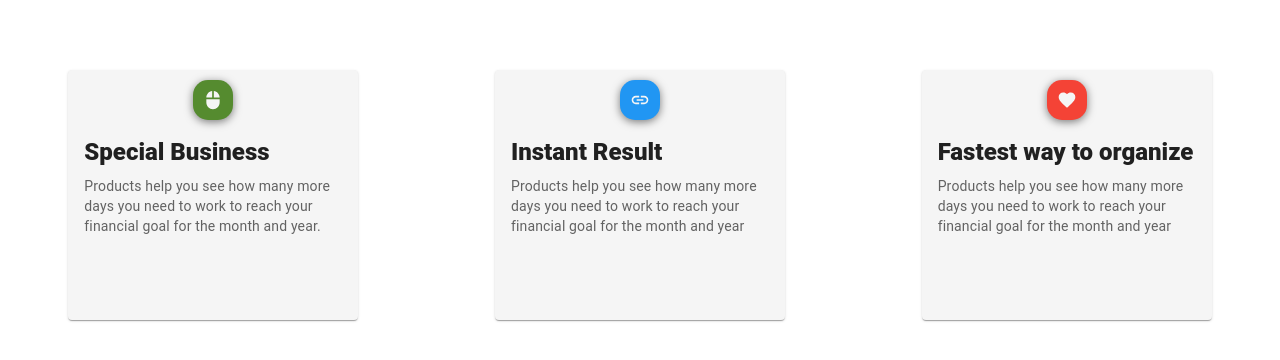
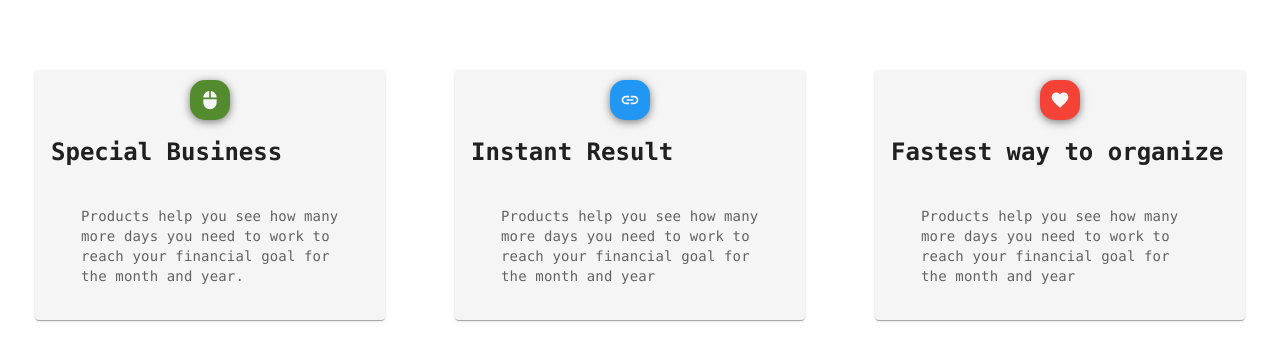
Before and after one commit to muchirijane/next-product-site, a Next.js app: page /cards in a window 1280 px wide. Shown: the top 360 px of the page. Built offline with nearby package versions, Linux system fonts and the light colour scheme.

Commit message:
Completed the task

```diff
--- a/pages/cards.js
+++ b/pages/cards.js
@@ -22,7 +22,7 @@ export default function Cards() {
       <Grid style={{ margin: "auto", marginTop: "70px", display: "flex" }}>
         <Card
           sx={{ maxWidth: 200, maxHeight: 250 }}
-          style={{ margin: "auto", backgroundColor: "#f5f5f5", minWidth: "290px",minHeight: '250px' }}
+          style={{ margin: "auto", backgroundColor: "#f5f5f5", minWidth: "350px",minHeight: '250px' }}
         >
           <Box
             mb={1}
@@ -42,10 +42,10 @@ export default function Cards() {
             <MouseIcon fontSize="small" sx={{ color: grey["A100"] }}></MouseIcon>
           </Box>
           <CardContent>
-            <Typography fontWeight="800" gutterBottom variant="h5" component="div">
+            <Typography fontFamily='Menlo' fontWeight="800" gutterBottom variant="h5" component="div">
               Special Business
             </Typography>
-            <Typography variant="body2" color="text.secondary">
+            <Typography padding='30px' fontFamily='Menlo' variant="body2" color="text.secondary">
               Products help you see how many more days you need to work to reach your
               financial goal for the month and year.
             </Typography>
@@ -56,13 +56,14 @@ export default function Cards() {
       <Grid style={{ margin: "auto", marginTop: "70px", display: "flex" }}>
         <Card
           sx={{ maxWidth: 200, maxHeight: 250 }}
-          style={{ margin: "auto", backgroundColor: "#f5f5f5", minWidth: "290px",minHeight: '250px' }}
+          style={{ margin: "auto", backgroundColor: "#f5f5f5", minWidth: "350px",minHeight: '250px'}}
         >
           <Box
             mb={1}
             sx={{
               width: "40px",
               height: "40px",
+
               backgroundColor: blue[500],
               borderRadius: "15px",
               display: "flex",
@@ -76,10 +77,10 @@ export default function Cards() {
             <LinkIcon fontSize="small" sx={{ color: grey["A100"] }}></LinkIcon>
           </Box>
           <CardContent>
-            <Typography fontWeight="800" gutterBottom variant="h5" component="div">
+            <Typography fontFamily='Menlo' fontWeight="800" gutterBottom variant="h5" component="div">
             Instant Result
             </Typography>
-            <Typography variant="body2" color="text.secondary">
+            <Typography padding='30px' fontFamily='Menlo' variant="body2" color="text.secondary">
             Products help you see how many more days you need to work to reach your
           financial goal for the month and year
             </Typography>
@@ -90,7 +91,7 @@ export default function Cards() {
       <Grid style={{ margin: "auto", marginTop: "70px", display: "flex" }}>
         <Card
           sx={{ maxWidth: 200, maxHeight: 250 }}
-          style={{ margin: "auto", backgroundColor: "#f5f5f5", minWidth: "290px", minHeight: '250px' }}
+          style={{ margin: "auto", backgroundColor: "#f5f5f5", minWidth: "370px", minHeight: '250px' }}
         >
           <Box
             mb={1}
@@ -110,10 +111,10 @@ export default function Cards() {
             <Favorite fontSize="small" sx={{ color: grey["A100"] }}></Favorite>
           </Box>
           <CardContent>
-            <Typography fontWeight="800" gutterBottom variant="h5" component="div">
+            <Typography fontFamily='Menlo' fontWeight="800" gutterBottom variant="h5" component="div">
             Fastest way to organize
             </Typography>
-            <Typography variant="body2" color="text.secondary">
+            <Typography padding='30px' fontFamily='Menlo' variant="body2" color="text.secondary">
             Products help you see how many more days you need to work to reach your
           financial goal for the month and year
             </Typography>
--- a/pages/customers.js
+++ b/pages/customers.js
@@ -1,16 +1,12 @@
 import Layout from "../components/layout/layout"
 import Container from "@mui/material/Container"
 import { Grid, Typography } from "@mui/material"
-import Box from "@mui/material/Box"
-import { blue, red, orange, green, lightGreen, grey } from "@mui/material/colors"
-import Favorite from "@mui/icons-material/Favorite"
 import Image from "next/dist/client/image"
 import microsoftLogo from "/website-assets/microsoft.svg"
 import airbnbLogo from "/website-assets/airbnb.svg"
 import fedexLogo from "/website-assets/fedex.svg"
 import googleLogo from "/website-assets/Google.svg"
 import Cards from "./cards"
-import { padding } from "@mui/system"
 import '../styles/Home.module.css'
 
 export default function Customers() {
```
